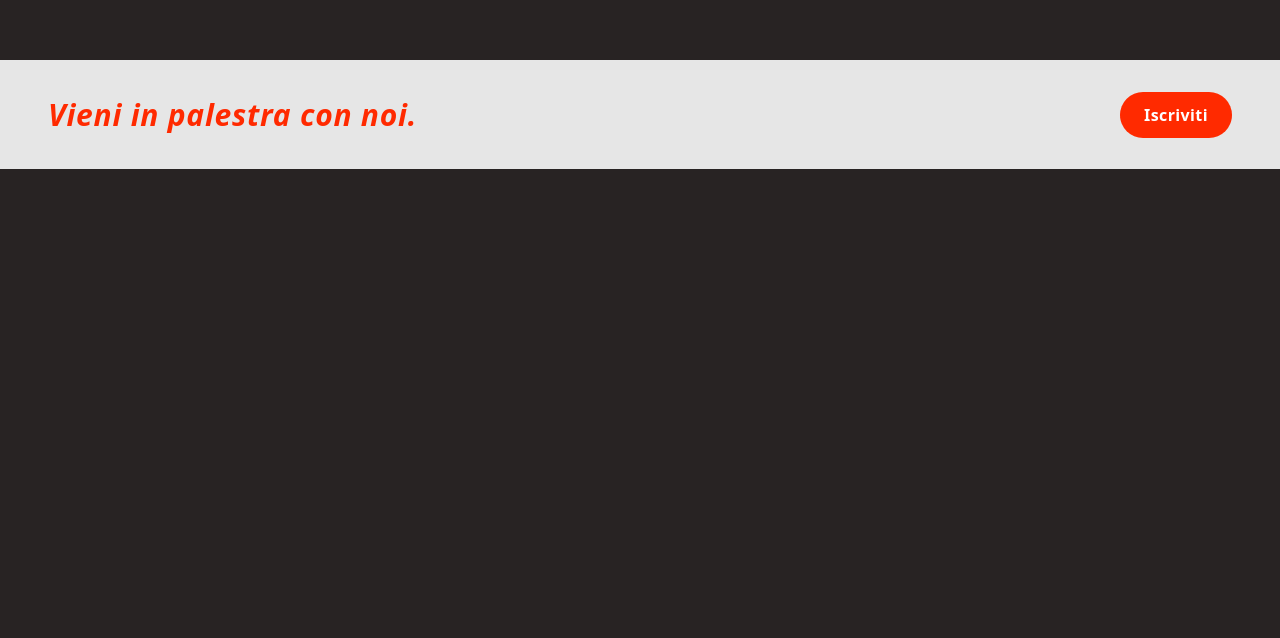
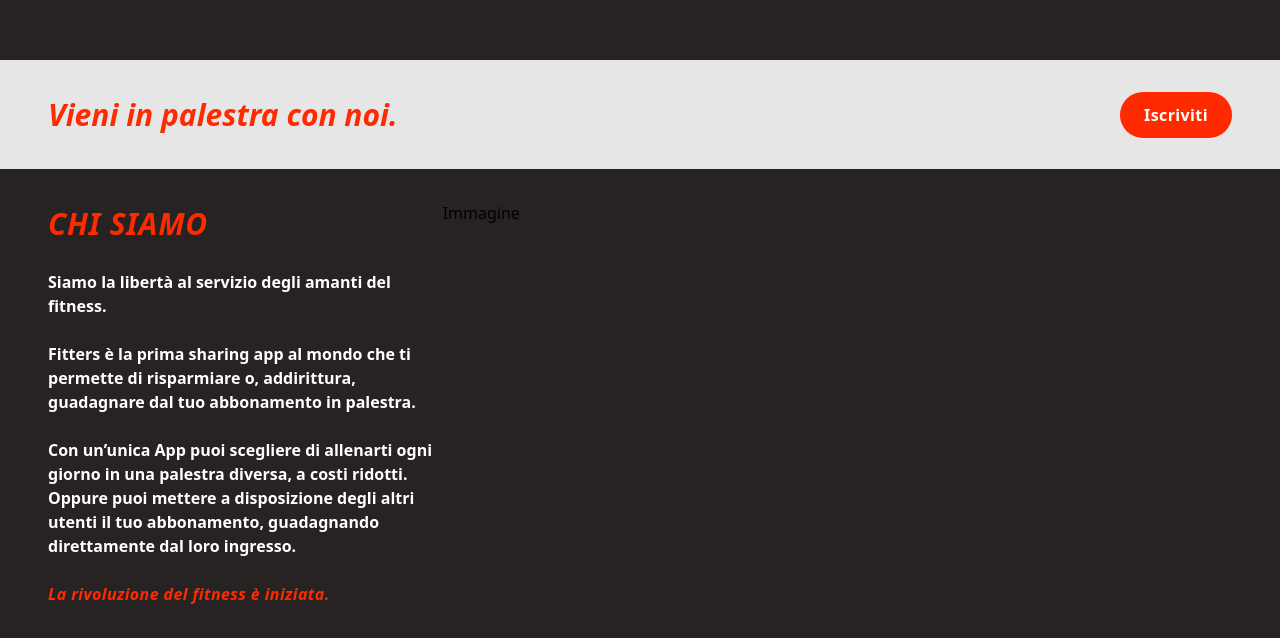
Before and after one commit to simonepozzobon/fitters, a Vue app: page / in a window 1280 px wide. Shown: the part 644-1282 px from the top of the page. Before the commit the page ends 813 px from the top, so only its background shows below. Built offline with nearby package versions, Linux system fonts and the light colour scheme.

Commit message:
Bozza chi siamo

```diff
--- a/src/App.vue
+++ b/src/App.vue
@@ -6,12 +6,14 @@
     <nav-bar />
     <main-header />
     <call-to-action />
+    <chi-siamo />
 </div>
 </template>
 
 <script>
 import './assets/css/tailwind.css'
 import CallToAction from './components/CallToAction.vue'
+import ChiSiamo from './sections/ChiSiamo.vue'
 import MainHeader from './sections/MainHeader.vue'
 import NavBar from './components/NavBar.vue'
 
@@ -19,6 +21,7 @@ export default {
     name: 'app',
     components: {
         CallToAction,
+        ChiSiamo,
         MainHeader,
         NavBar,
     }
--- a/src/components/CallToAction.vue
+++ b/src/components/CallToAction.vue
@@ -1,7 +1,7 @@
 <template>
 <div class="bg-light flex flex-row items-center w-full py-8 px-12">
     <div>
-        <span class="text-3xl text-orange-500 font-semibold tracking-wide italic">
+        <span class="text-3xl text-orange-500 font-bold italic">
             Vieni in palestra con noi.
         </span>
     </div>
--- a/src/components/HelloWorld.vue
+++ /dev/null
@@ -1,59 +0,0 @@
-<template>
-  <div class="hello">
-    <h1>{{ msg }}</h1>
-    <p>
-      For a guide and recipes on how to configure / customize this project,<br>
-      check out the
-      <a href="https://cli.vuejs.org" target="_blank" rel="noopener">vue-cli documentation</a>.
-    </p>
-    <h3>Installed CLI Plugins</h3>
-    <ul>
-      <li><a href="https://github.com/vuejs/vue-cli/tree/dev/packages/%40vue/cli-plugin-babel" target="_blank" rel="noopener">babel</a></li>
-      <li><a href="https://github.com/vuejs/vue-cli/tree/dev/packages/%40vue/cli-plugin-router" target="_blank" rel="noopener">router</a></li>
-      <li><a href="https://github.com/vuejs/vue-cli/tree/dev/packages/%40vue/cli-plugin-eslint" target="_blank" rel="noopener">eslint</a></li>
-    </ul>
-    <h3>Essential Links</h3>
-    <ul>
-      <li><a href="https://vuejs.org" target="_blank" rel="noopener">Core Docs</a></li>
-      <li><a href="https://forum.vuejs.org" target="_blank" rel="noopener">Forum</a></li>
-      <li><a href="https://chat.vuejs.org" target="_blank" rel="noopener">Community Chat</a></li>
-      <li><a href="https://twitter.com/vuejs" target="_blank" rel="noopener">Twitter</a></li>
-      <li><a href="https://news.vuejs.org" target="_blank" rel="noopener">News</a></li>
-    </ul>
-    <h3>Ecosystem</h3>
-    <ul>
-      <li><a href="https://router.vuejs.org" target="_blank" rel="noopener">vue-router</a></li>
-      <li><a href="https://vuex.vuejs.org" target="_blank" rel="noopener">vuex</a></li>
-      <li><a href="https://github.com/vuejs/vue-devtools#vue-devtools" target="_blank" rel="noopener">vue-devtools</a></li>
-      <li><a href="https://vue-loader.vuejs.org" target="_blank" rel="noopener">vue-loader</a></li>
-      <li><a href="https://github.com/vuejs/awesome-vue" target="_blank" rel="noopener">awesome-vue</a></li>
-    </ul>
-  </div>
-</template>
-
-<script>
-export default {
-  name: 'HelloWorld',
-  props: {
-    msg: String
-  }
-}
-</script>
-
-<!-- Add "scoped" attribute to limit CSS to this component only -->
-<style scoped lang="scss">
-h3 {
-  margin: 40px 0 0;
-}
-ul {
-  list-style-type: none;
-  padding: 0;
-}
-li {
-  display: inline-block;
-  margin: 0 10px;
-}
-a {
-  color: #42b983;
-}
-</style>
--- /dev/null
+++ b/src/sections/ChiSiamo.vue
@@ -0,0 +1,31 @@
+<template>
+<div class="py-8 px-12">
+    <div class="flex flex-row">
+        <div class="w-4/12">
+            <h2 class="text-orange-500 font-black uppercase text-3xl italic tracking-wide">
+                Chi siamo
+            </h2>
+            <p class="text-white leading-normal mt-6 font-bold">
+                Siamo la libertà al servizio degli amanti del fitness.<br>
+                <br>
+                Fitters è la prima sharing app al mondo che ti permette di risparmiare o, addirittura, guadagnare dal tuo abbonamento in palestra.<br>
+                <br>
+                Con un’unica App puoi scegliere di allenarti ogni giorno in una palestra diversa, a costi ridotti. Oppure puoi mettere a disposizione degli altri utenti il tuo abbonamento, guadagnando direttamente dal loro ingresso.
+            </p>
+
+            <p class="text-orange-500 font-bold italic mt-6 tracking-wide">
+                La rivoluzione del fitness è iniziata.
+            </p>
+        </div>
+        <div class="w-8/12">
+            Immagine
+        </div>
+    </div>
+</div>
+</template>
+
+<script>
+export default {
+    name: 'ChiSiamo',
+}
+</script>
```
